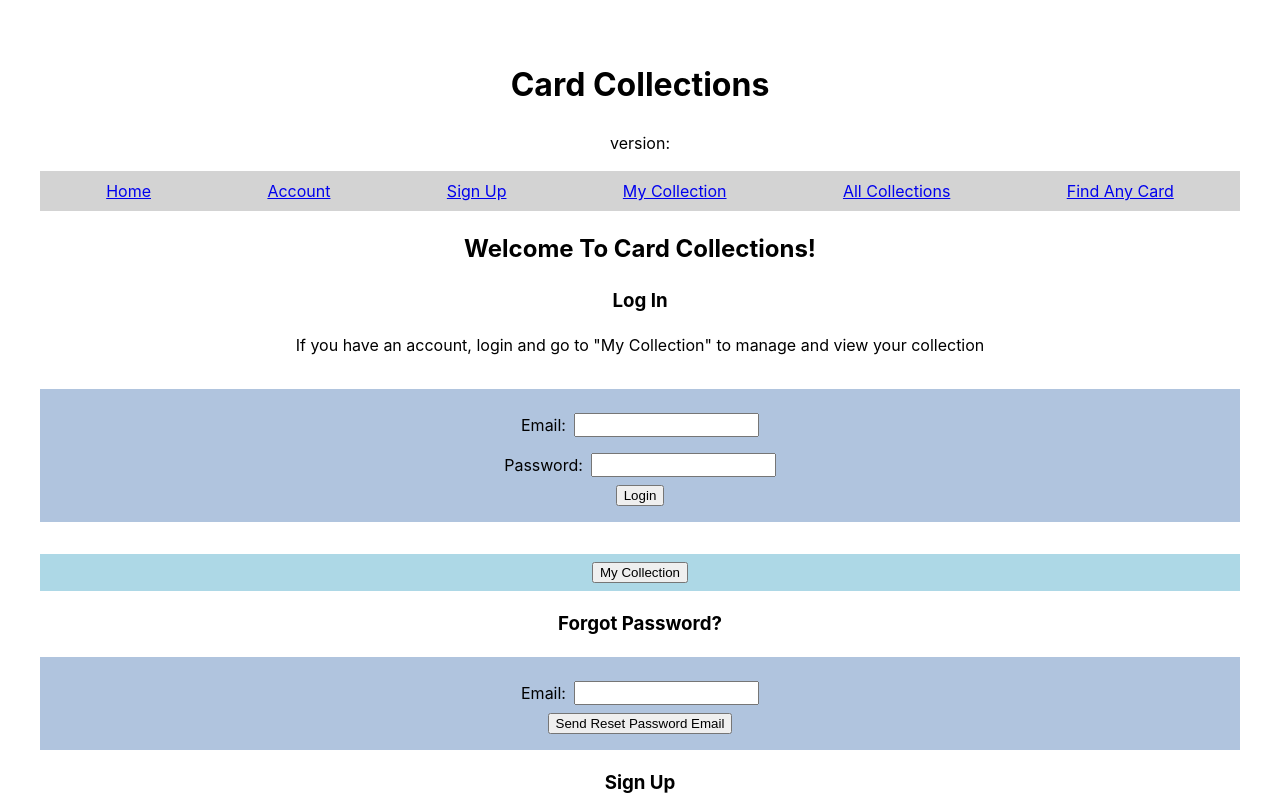
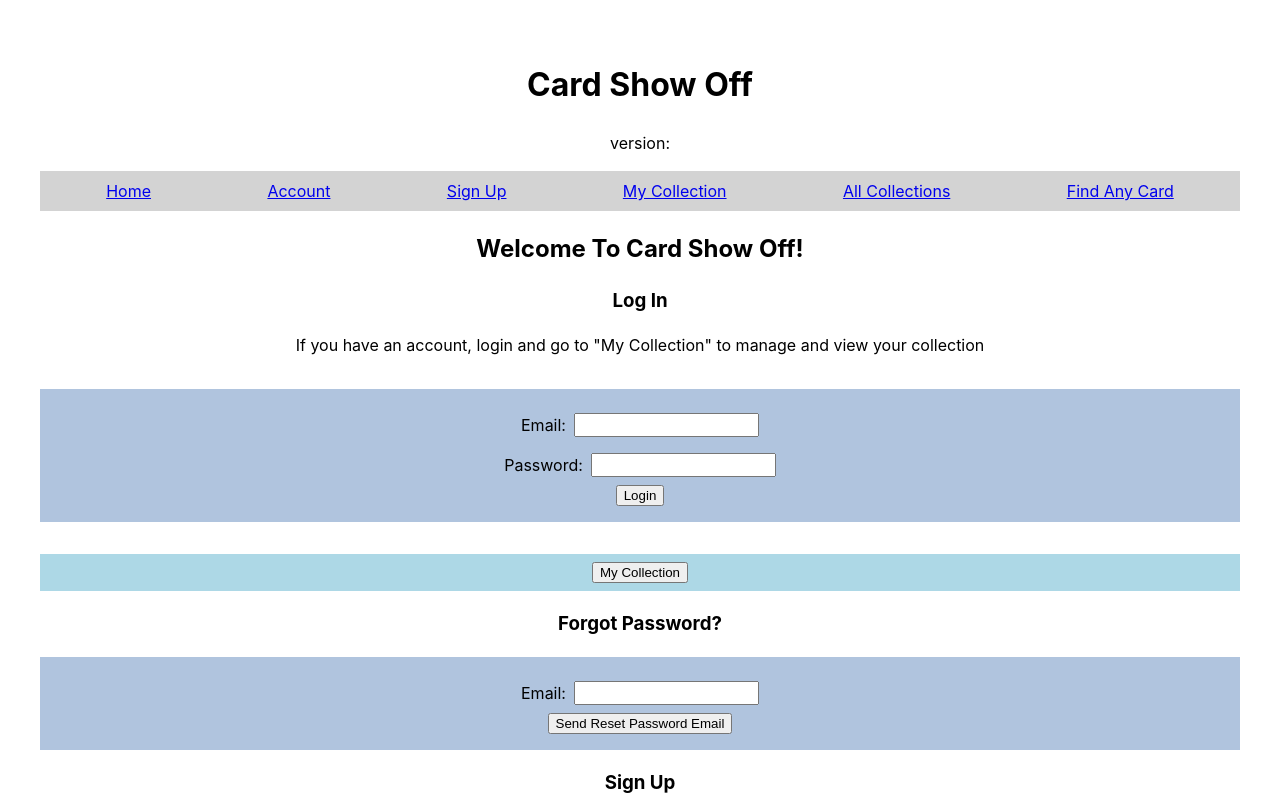
Before and after one commit to UWC2-JSCRIPT/320-wn24-final-project-tvroley, a React (Vite) app: page / in a window 1280 px wide. Shown: the top 800 px of the page. Built offline with nearby package versions, Linux system fonts and the light colour scheme; no server answers.

Commit message:
changed branding

```diff
--- a/index.html
+++ b/index.html
@@ -4,7 +4,7 @@
     <meta charset="UTF-8" />
     <link rel="icon" type="image/svg+xml" href="/vite.svg" />
     <meta name="viewport" content="width=device-width, initial-scale=1.0" />
-    <title>Card Collections</title>
+    <title>Card Show Off</title>
   </head>
   <body>
     <div id="root"></div>
--- a/src/App.jsx
+++ b/src/App.jsx
@@ -17,7 +17,7 @@ import DeleteAccount from "./DeleteAccount";
 function App() {
   return (
     <div>
-      <h1>Card Collections</h1>
+      <h1>Card Show Off</h1>
       <p>version: {import.meta.env.VITE_APP_VERSION}</p>
       <Nav />
       <Routes>
--- a/src/Home.jsx
+++ b/src/Home.jsx
@@ -217,7 +217,7 @@ export default function Home() {
 
   return (
     <>
-      <h2>Welcome To Card Collections!</h2>
+      <h2>Welcome To Card Show Off!</h2>
       <h3>Log In</h3>
       <p>
         If you have an account, login and go to "My Collection" to manage and
```
